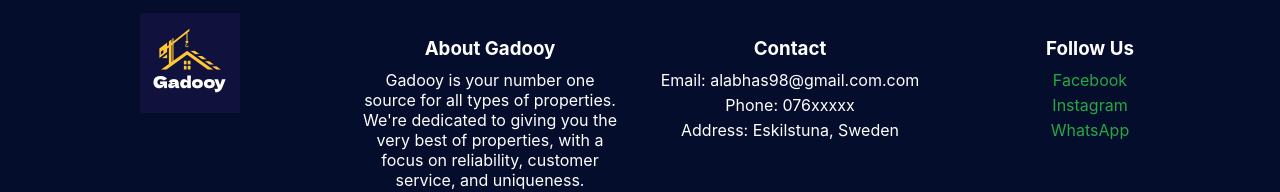
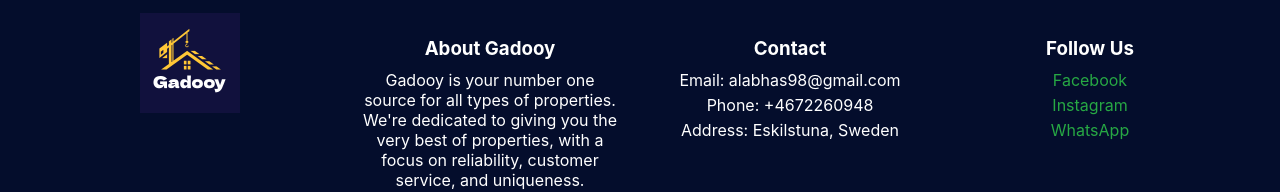
Before and after one commit to gelehasan/Real-Estate, a React (Create React App) app: page /properties in a window 1280 px wide. Shown: the part 908-1100 px from the top of the page. Built offline with nearby package versions, Linux system fonts and the light colour scheme; no server answers; the database is empty.

Commit message:
fixing product overall

```diff
--- a/src/Components/Footer/Footer.jsx
+++ b/src/Components/Footer/Footer.jsx
@@ -19,8 +19,8 @@ const Footer = () => {
         </div>
         <div className="footerSection">
           <h3>Contact</h3>
-          <p>Email: alabhas98@gmail.com.com</p>
-          <p>Phone: 076xxxxx</p>
+          <p>Email: alabhas98@gmail.com</p>
+          <p>Phone: +4672260948</p>
           <p>Address: Eskilstuna, Sweden</p>
         </div>
         <div className="footerSection">
--- a/src/Components/PropertyCards/index.css
+++ b/src/Components/PropertyCards/index.css
@@ -11,6 +11,7 @@
     justify-content: space-between;
     height: 380px;
     font-size: 1.07rem;
+
 }
 .property-images{
     position: relative;
@@ -25,13 +26,14 @@
 }
 
 .property-infos {
-    padding: 10px;
+   padding-left: 10px;
+
     padding-top: 0;
     height: 40%;
     display: flex;
     flex-direction: column;
-    justify-content: space-between;
-    flex-grow: 1;
+    justify-content:space-around;
+
 
 }
 
```
